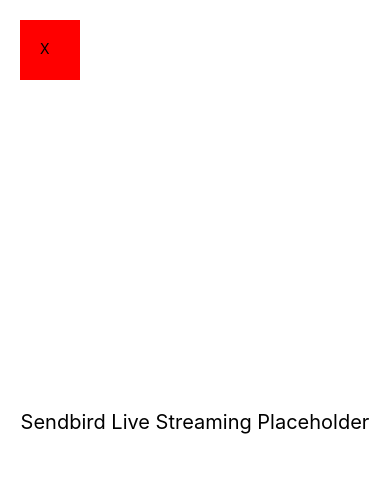
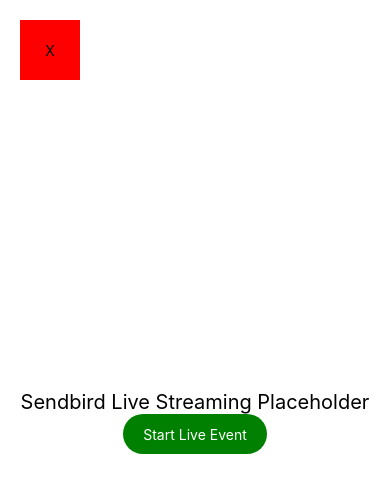
Before and after one commit to huyngohitek/sendbird_live, a React Native app: screen / in a window 390 px wide. Shown: the top 492 px of the page. Built offline with nearby package versions, Linux system fonts and the light colour scheme; no server answers.

Commit message:
feat: display host live view

```diff
--- a/src/components/SendbirdLiveStream.tsx
+++ b/src/components/SendbirdLiveStream.tsx
@@ -2,15 +2,21 @@
 // SendbirdLiveStream.tsx
 
 import React, {useEffect, useState} from 'react';
-import {View, Text, StyleSheet, Pressable} from 'react-native';
+import {
+  View,
+  Text,
+  StyleSheet,
+  Pressable,
+  requireNativeComponent,
+} from 'react-native';
 import {NativeModules} from 'react-native';
 
 const {SendbirdLiveModule} = NativeModules;
-
+// const LiveHostView = requireNativeComponent('LiveHostView');
 const user_id = '2U6BgR5PKxsyPHmiIwDvOxS2eso';
 const appId = '5E720D37-FB7D-41F3-924A-6246070BD1F8';
 const SendbirdLiveStream: React.FC = () => {
-  const [liveEventId, setLiveEventId] = useState<string>();
+  const [liveEventId, setLiveEventId] = useState<string>('');
   useEffect(() => {
     console.log('!!!===== useEffect triggered  ');
     const get_access_token = async () => {
@@ -42,17 +48,16 @@
       const onInitError = error => {
         console.error('!!!==========  SDK init failed   ', error);
       };
-      SendbirdLiveModule.initializeSDK(
-        '5E720D37-FB7D-41F3-924A-6246070BD1F8',
-        user_id,
-        sendBirdResponseJson.token,
-        onInitSuccess,
-        onInitError,
-      );
+      // SendbirdLiveModule.initializeSDK(
+      //   '5E720D37-FB7D-41F3-924A-6246070BD1F8',
+      //   user_id,
+      //   sendBirdResponseJson.token,
+      //   onInitSuccess,
+      //   onInitError,
+      // );
       console.log('!!!=========== before .authenticate  ');
       const onAuthenticateSuccess = message => {
         console.log('!!!======= authentication success   ', message);
-        startLiveEvent();
       };
       const onAuthenticateError = error => {
         console.error('!!!========= authentication failed  ', error);
@@ -84,8 +89,10 @@
   };
 
   const endLiveEvent = () => {
+    console.log('=========on end press========');
     const onEndLiveEventSuccess = message => {
       console.log('!!!================  live event ended    ', message); // "successfully ended live event"
+      setLiveEventId('');
     };
     const onEndLiveEventError = error => {
       console.error('!!!===============  live event ending failed    ', error);
@@ -105,12 +112,27 @@
         onPress={endLiveEvent}>
         <Text>X</Text>
       </Pressable>
+      <Pressable hitSlop={20} style={styles.btnStart} onPress={startLiveEvent}>
+        <Text style={styles.txtBtnStart}>Start Live Event</Text>
+      </Pressable>
+      {/* {liveEventId && <LiveHostView style={styles.liveHostView} />} */}
     </View>
   );
 };
 
 const styles = StyleSheet.create({
+  liveHostView: {...StyleSheet.absoluteFillObject},
   content: {flex: 1},
+  btnStart: {
+    minWidth: 80,
+    height: 40,
+    borderRadius: 20,
+    backgroundColor: 'green',
+    alignItems: 'center',
+    justifyContent: 'center',
+    paddingHorizontal: 20,
+  },
+  txtBtnStart: {color: 'white'},
   btnContainer: {
     position: 'absolute',
     width: 60,
@@ -119,6 +141,8 @@
     start: 20,
     backgroundColor: 'red',
     padding: 20,
+    alignItems: 'center',
+    justifyContent: 'center',
   },
   container: {
     flex: 1,
```
Also changed, not shown: 16 other files (tests, documents, lock files or other folders).
